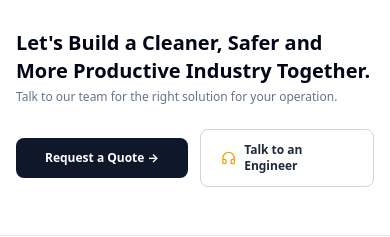
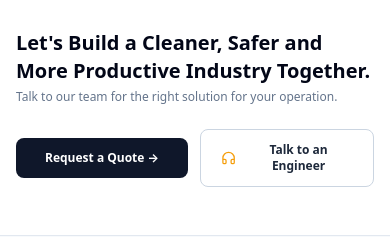
Before and after one commit to finnmpruy/industrial-supply-web, a React (Vite) app: page / in a window 390 px wide. Shown: the part 4940-5177 px from the top of the page. Built offline with nearby package versions, Linux system fonts and the light colour scheme.

Commit message:
fix bug pada bagian productselectorselection

```diff
--- a/src/components/ProductSelectorSection.jsx
+++ b/src/components/ProductSelectorSection.jsx
@@ -138,23 +138,36 @@ export default function ProductSelectorSection() {
           </div>
 
           <div className="flex items-center gap-3 shrink-0 w-full sm:w-auto">
-            <a
-              href="https://wa.me/6285880427199?text=Halo,%20saya%20ingin%20Request%20a%20Quote."
-              target="_blank"
-              rel="noopener noreferrer"
-              className="flex-1 sm:flex-none text-center bg-slate-900 dark:bg-slate-800 hover:bg-slate-800 dark:hover:bg-slate-700 text-white font-bold text-xs sm:text-sm px-5 py-3 rounded-lg transition"
-            >
-              Request a Quote →
-            </a>
-            <a
-              href="https://wa.me/6285880427199?text=Halo,%20saya%20ingin%20Talk%20to%20an%20Engineer."
-              target="_blank"
-              rel="noopener noreferrer"
-              className="flex-1 sm:flex-none inline-flex items-center justify-center gap-2 border border-slate-300 dark:border-slate-700 hover:bg-slate-50 dark:hover:bg-slate-800/50 text-slate-800 dark:text-slate-200 font-bold text-xs sm:text-sm px-5 py-3 rounded-lg transition"
-            >
-              <Headphones className="w-4 h-4 text-amber-500" />
-              <span>Talk to an Engineer</span>
-            </a>
+            <button
+                type="button"
+                onClick={() => {
+                  const isMobile = /iPhone|iPad|iPod|Android/i.test(navigator.userAgent);
+                  const text = encodeURIComponent("Halo, saya ingin Request a Quote.");
+                  const url = isMobile
+                    ? `https://wa.me/6285880427199?text=${text}`
+                    : `https://web.whatsapp.com/send?phone=6285880427199&text=${text}`;
+                  window.open(url, "_blank", "noopener,noreferrer");
+                }}
+                className="flex-1 sm:flex-none text-center bg-slate-900 dark:bg-slate-800 hover:bg-slate-800 dark:hover:bg-slate-700 text-white font-bold text-xs sm:text-sm px-5 py-3 rounded-lg transition cursor-pointer"
+              >
+                Request a Quote →
+              </button>
+
+              <button
+                type="button"
+                onClick={() => {
+                  const isMobile = /iPhone|iPad|iPod|Android/i.test(navigator.userAgent);
+                  const text = encodeURIComponent("Halo, saya ingin Talk to an Engineer.");
+                  const url = isMobile
+                    ? `https://wa.me/6285880427199?text=${text}`
+                    : `https://web.whatsapp.com/send?phone=6285880427199&text=${text}`;
+                  window.open(url, "_blank", "noopener,noreferrer");
+                }}
+                className="flex-1 sm:flex-none inline-flex items-center justify-center gap-2 border border-slate-300 dark:border-slate-700 hover:bg-slate-50 dark:hover:bg-slate-800/50 text-slate-800 dark:text-slate-200 font-bold text-xs sm:text-sm px-5 py-3 rounded-lg transition cursor-pointer"
+                >
+                <Headphones className="w-4 h-4 text-amber-500" />
+                <span>Talk to an Engineer</span>
+              </button>
           </div>
         </div>
       </div>
```
